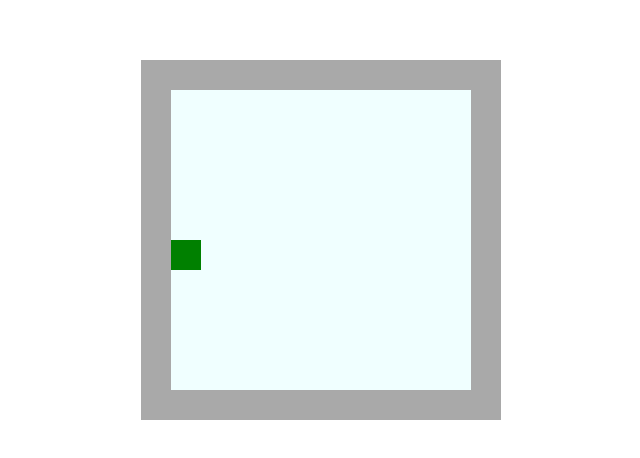
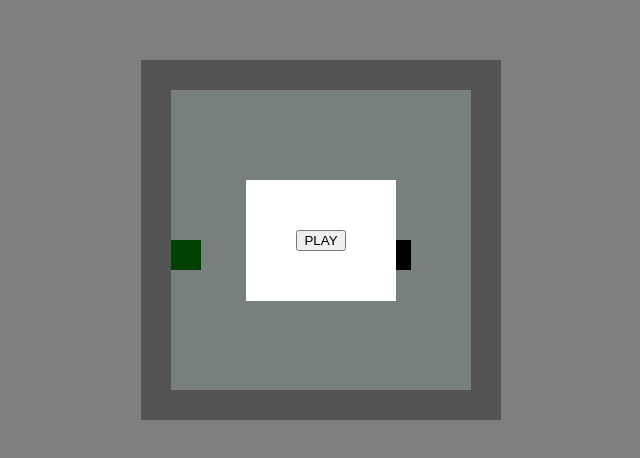
Before and after one commit to G3F4/warsawjs-workshop-47-reactive-snake, a React (Create React App) app: page / in a window 1280 px wide. Shown: the part 160-618 px from the top of the page, without its empty margins (319-959 px from the left). Built offline with nearby package versions, Linux system fonts and the light colour scheme.

Commit message:
Pauzowanie gry i menu

```diff
--- a/src/App.js
+++ b/src/App.js
@@ -7,13 +7,22 @@ const SpeedMultiplier = 0.8;
 
 function App() {
   const [speed, setSpeed] = useState(500);
+  const [paused, setPaused] = useState(true);
 
   function increaseSpeed() {
     setSpeed(speed * SpeedMultiplier);
   }
 
+  function pauseGame() {
+    setPaused(true);
+  }
+
+  function unpauseGame() {
+    setPaused(false);
+  }
+
   return (
-    <GameContext.Provider value={{ speed, gridSize: GridSize, increaseSpeed }}>
+    <GameContext.Provider value={{ speed, gridSize: GridSize, paused, increaseSpeed, pauseGame, unpauseGame }}>
       <Game />
     </GameContext.Provider>
   );
--- a/src/game/Game.js
+++ b/src/game/Game.js
@@ -2,12 +2,16 @@ import GameGrid from './GameGrid';
 import React, { useContext } from 'react';
 import useGame from './useGame';
 import GameContext from './GameContext';
+import GameMenu from './GameMenu';
 
 export default function Game() {
-  const { gridSize  } = useContext(GameContext);
+  const { gridSize, paused } = useContext(GameContext);
   const { fruit, snake } = useGame();
 
   return (
-    <GameGrid gridSize={gridSize} fruit={fruit} snake={snake} />
+    <>
+      {paused && <GameMenu />}
+      <GameGrid gridSize={gridSize} fruit={fruit} snake={snake} />
+    </>
   )
 }
--- a/src/game/GameContext.js
+++ b/src/game/GameContext.js
@@ -1,5 +1,12 @@
 import { createContext } from 'react';
 
-const GameContext = createContext({ gridSize: 0, speed: 0, increaseSpeed: () => {} });
+const GameContext = createContext({
+  gridSize: 0,
+  speed: 0,
+  paused: true,
+  pauseGame: () => {},
+  unpauseGame: () => {},
+  increaseSpeed: () => {},
+});
 
 export default GameContext;
--- /dev/null
+++ b/src/game/GameMenu.css
@@ -0,0 +1,28 @@
+.gameMenu {
+    position: absolute;
+    width: 100%;
+    height: 100%;
+    display: flex;
+    justify-content: center;
+    align-items: center;
+}
+
+.gameMenuOverlay {
+    position: absolute;
+    width: 100%;
+    height: 100%;
+    display: flex;
+    justify-content: center;
+    align-items: center;
+    background-color: black;
+    opacity: .5;
+}
+
+.gameMenuContent {
+    z-index: 1;
+    display: flex;
+    align-items: center;
+    justify-content: center;
+    background-color: white;
+    padding: 50px;
+}
--- /dev/null
+++ b/src/game/GameMenu.js
@@ -0,0 +1,16 @@
+import React, { useContext } from 'react';
+import GameContext from './GameContext';
+import './GameMenu.css';
+
+export default function GameMenu() {
+  const { unpauseGame } = useContext(GameContext);
+
+  return (
+    <div className="gameMenu">
+      <div className="gameMenuOverlay" />
+      <div className="gameMenuContent">
+        <button onClick={unpauseGame}>PLAY</button>
+      </div>
+    </div>
+  );
+}
--- a/src/game/useGame.js
+++ b/src/game/useGame.js
@@ -2,13 +2,14 @@ import { useContext, useState } from 'react';
 import useGameDirection from './useGameDirection';
 import useGameLoop from './useGameLoop';
 import GameContext from './GameContext';
+import useSpaceDownEvent from './useSpaceDownEvent';
 
 function randomIndex(n) {
   return Math.floor(Math.random() * n);
 }
 
 export default function useGame() {
-  const { gridSize, speed, increaseSpeed  } = useContext(GameContext);
+  const { gridSize, speed, paused, increaseSpeed, pauseGame } = useContext(GameContext);
   const [snake, setSnake] = useState([
     { x: gridSize / 2, y: gridSize / 2 },
     { x: gridSize / 2, y: gridSize / 2 + 1 },
@@ -20,7 +21,10 @@ export default function useGame() {
   });
   const direction = useGameDirection('up');
 
+  useSpaceDownEvent(pauseGame);
+
   function handleGameTick() {
+    if (!paused) {
       const [snakeHead] = snake;
       const newSnakeHead = { ...snakeHead };
       const fruitEaten = fruit.x === newSnakeHead.x && fruit.y === newSnakeHead.y;
@@ -47,6 +51,7 @@ export default function useGame() {
 
       setSnake(newSnake);
     }
+  }
 
   useGameLoop({ speed, onTick: handleGameTick });
 
--- /dev/null
+++ b/src/game/useSpaceDownEvent.js
@@ -0,0 +1,17 @@
+import { useEffect } from 'react';
+
+export default function useSpaceDownEvent(handler) {
+  useEffect(() => {
+    function handleKeyDown(event) {
+      if (event.keyCode === 32) {
+        handler();
+      }
+    }
+
+    document.addEventListener('keydown', handleKeyDown);
+
+    return () => {
+      document.removeEventListener('keydown', handleKeyDown);
+    };
+  }, [handler]);
+}
```
Also changed, not shown: 1 other file (tests, documents, lock files or other folders). Lines whose indentation alone changed are shown as unchanged.
